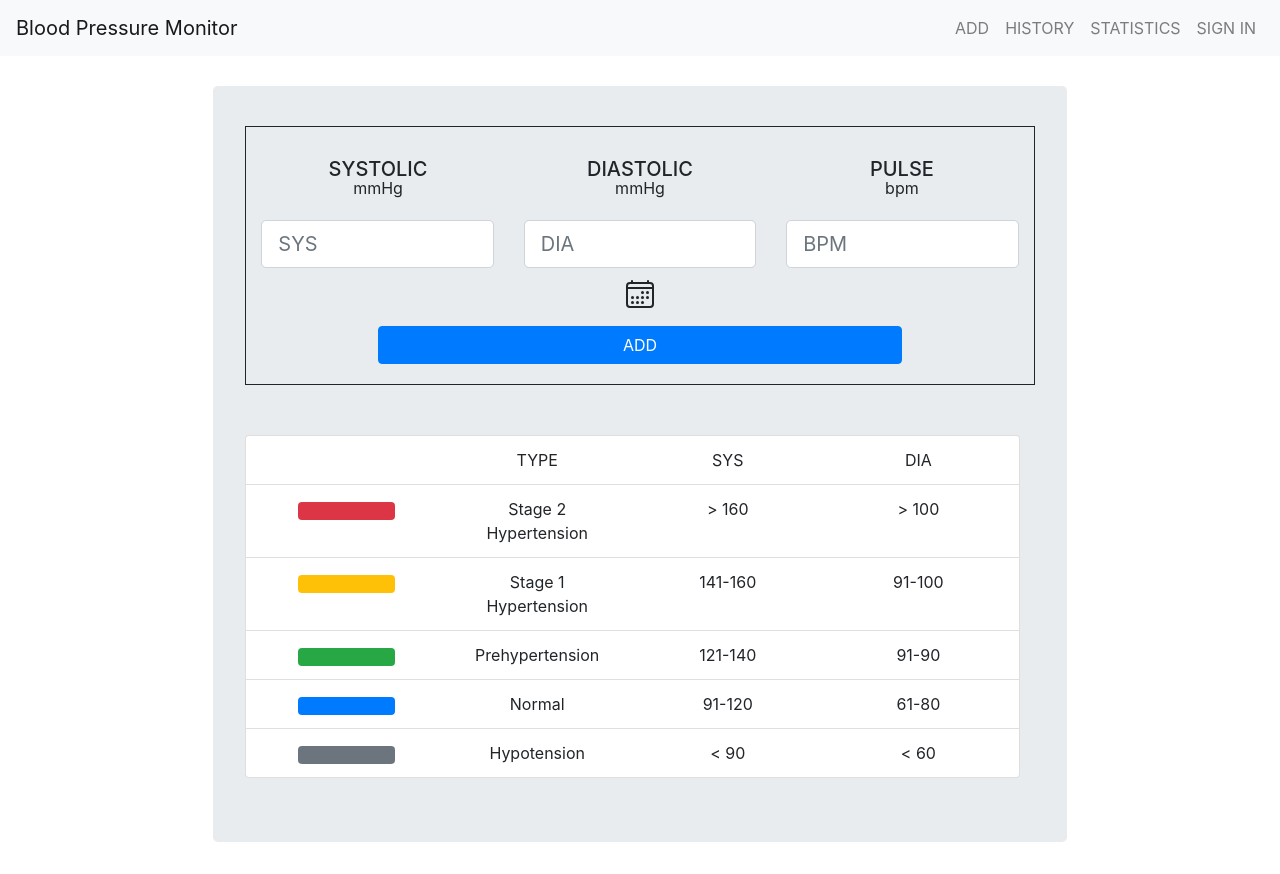
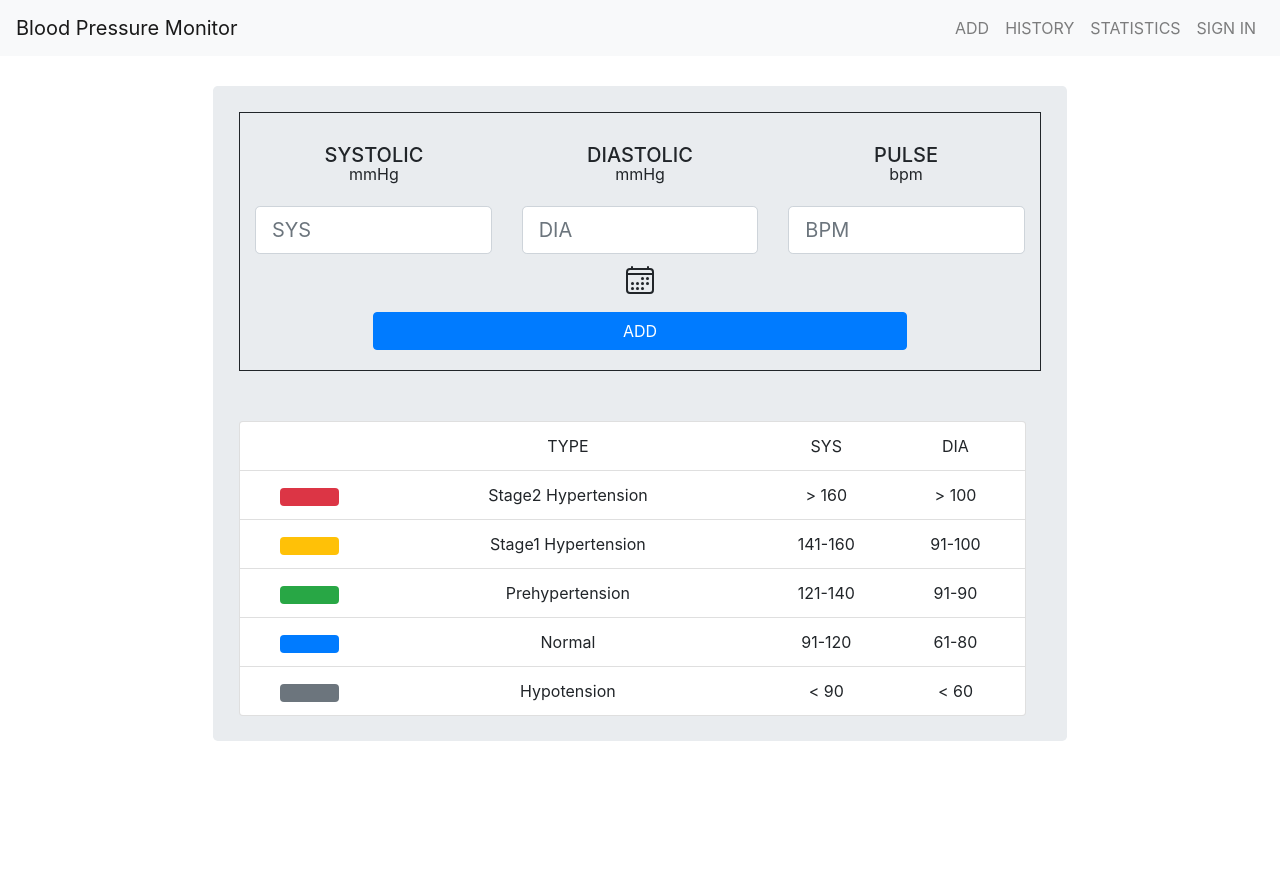
Before and after one commit to jeffoo713/pressureMonitor, a React (Create React App) app: page /add in a window 1280 px wide. After the commit the page ends 800 px from the top, so only its background shows below. Built offline with nearby package versions, Linux system fonts and the light colour scheme; no server answers.

Commit message:
changed style on container

```diff
--- a/src/component/Chart/Chart.component.jsx
+++ b/src/component/Chart/Chart.component.jsx
@@ -14,70 +14,60 @@ const Chart = () => {
    >
     <ListGroup.Item>
       <Row>
-        <Col></Col>
+        <Col sm={2}></Col>
         <Col>TYPE</Col>
-        <Col>SYS</Col>
-        <Col>DIA</Col>
+        <Col sm={2}>SYS</Col>
+        <Col sm={2}>DIA</Col>
       </Row>
     </ListGroup.Item>
     <ListGroup.Item>
       <Row>
-        <Col>
+        <Col sm={2}>
           <Badge variant="danger" style={chartBadgeStyle}>&nbsp;</Badge>
         </Col>
-        <Col>
-          Stage 2 Hypertension
-        </Col>
-        <Col>&#62; 160</Col>
-        <Col>&#62; 100</Col>
+        <Col>Stage2 Hypertension</Col>
+        <Col sm={2}>&#62; 160</Col>
+        <Col sm={2}>&#62; 100</Col>
       </Row>
     </ListGroup.Item>
     <ListGroup.Item>
       <Row>
-        <Col>
+        <Col sm={2}>
           <Badge variant="warning" style={chartBadgeStyle}>&nbsp;</Badge>
         </Col>
-        <Col>
-          Stage 1 Hypertension
-        </Col>
-        <Col>141-160</Col>
-        <Col>91-100</Col>
+        <Col>Stage1 Hypertension</Col>
+        <Col sm={2}>141-160</Col>
+        <Col sm={2}>91-100</Col>
       </Row>
     </ListGroup.Item>
     <ListGroup.Item>
       <Row>
-        <Col>
+        <Col sm={2}>
           <Badge variant="success" style={chartBadgeStyle}>&nbsp;</Badge>
         </Col>
-        <Col>
-          Prehypertension
-        </Col>
-        <Col>121-140</Col>
-        <Col>91-90</Col>
+        <Col>Prehypertension</Col>
+        <Col sm={2}>121-140</Col>
+        <Col sm={2}>91-90</Col>
       </Row>
     </ListGroup.Item>
     <ListGroup.Item>
       <Row>
-        <Col>
+        <Col sm={2}>
           <Badge variant="primary" style={chartBadgeStyle}>&nbsp;</Badge>
         </Col>
-        <Col>
-          Normal
-        </Col>
-        <Col>91-120</Col>
-        <Col>61-80</Col>
+        <Col>Normal</Col>
+        <Col sm={2}>91-120</Col>
+        <Col sm={2}>61-80</Col>
       </Row>
     </ListGroup.Item>
     <ListGroup.Item>
       <Row>
-        <Col>
+        <Col sm={2}>
           <Badge variant="secondary" style={chartBadgeStyle}>&nbsp;</Badge>
         </Col>
-        <Col>
-          Hypotension
-        </Col>
-        <Col>&#60; 90</Col>
-        <Col>&#60; 60</Col>
+        <Col>Hypotension</Col>
+        <Col sm={2}>&#60; 90</Col>
+        <Col sm={2}>&#60; 60</Col>
       </Row>
     </ListGroup.Item>
   </ListGroup>
--- a/src/component/Container/Container.component.jsx
+++ b/src/component/Container/Container.component.jsx
@@ -9,10 +9,9 @@ const Container = ({children}) => (
       display: 'flex',
       flexDirection: 'column',
       alignContent: 'center',
-      padding: '40px, 50px',
-      paddingTop: '40px',
       marginTop: '30px',
-      minHeight: '80vh'
+      minHeight: '80vh',
+      padding: '2%'
     }}
   >
     {children}
--- a/src/component/List-item/List-item.component.jsx
+++ b/src/component/List-item/List-item.component.jsx
@@ -6,27 +6,27 @@ import ListGroup from 'react-bootstrap/ListGroup';
 import Badge from 'react-bootstrap/Badge';
 import Col from 'react-bootstrap/Col';
 
+
 import { selectCurrentUser } from '../../redux/user/user.selectors';
 import { selectDataArr } from '../../redux/data/data.selectors';
 import { removeDataStart } from '../../redux/data/data.action-creaters';
 
 const ListItem = ({ id, sys, dia, bpm, category, colorCode, displayDate, removeDataStart, currentUser, currentDataArray }) => (
-  <ListGroup.Item style={{ marginLeft: '40px', marginRight: '40px'}}>
+  <ListGroup.Item>
     <div
       style={{
         height: '25px',
         display: 'flex',
-        alignItems: 'center',
-        justifyContent: 'space-evenly'
+        alignItems: 'center'
       }}
     >
       <Col sm={4}>
-        <Badge variant={colorCode} style={{ height: '100%' }}>
+        <Badge variant={colorCode}>
         <h5>SYS: {sys}&ensp;|&ensp;DIA: {dia}</h5>
         </Badge>
       </Col>
       <Col lg={true}>
-        <div style={{ lineHeight: '0', marginTop: '-7px', marginLeft: '20px' }}>
+        <div style={{ lineHeight: '0', marginTop: '-7px' }}>
         <h5>{category}</h5>
         <span>{displayDate}&ensp;|&ensp;{bpm} bpm</span>
         </div>
```
